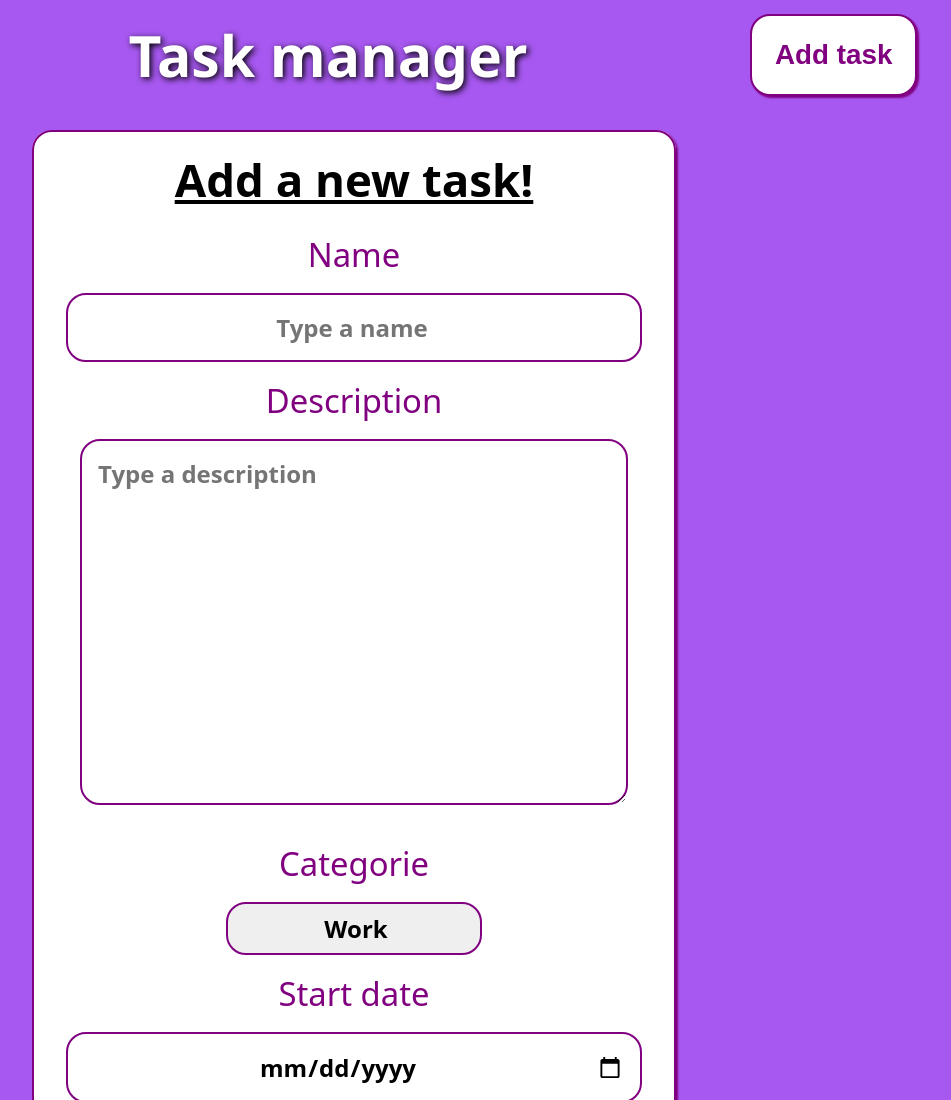
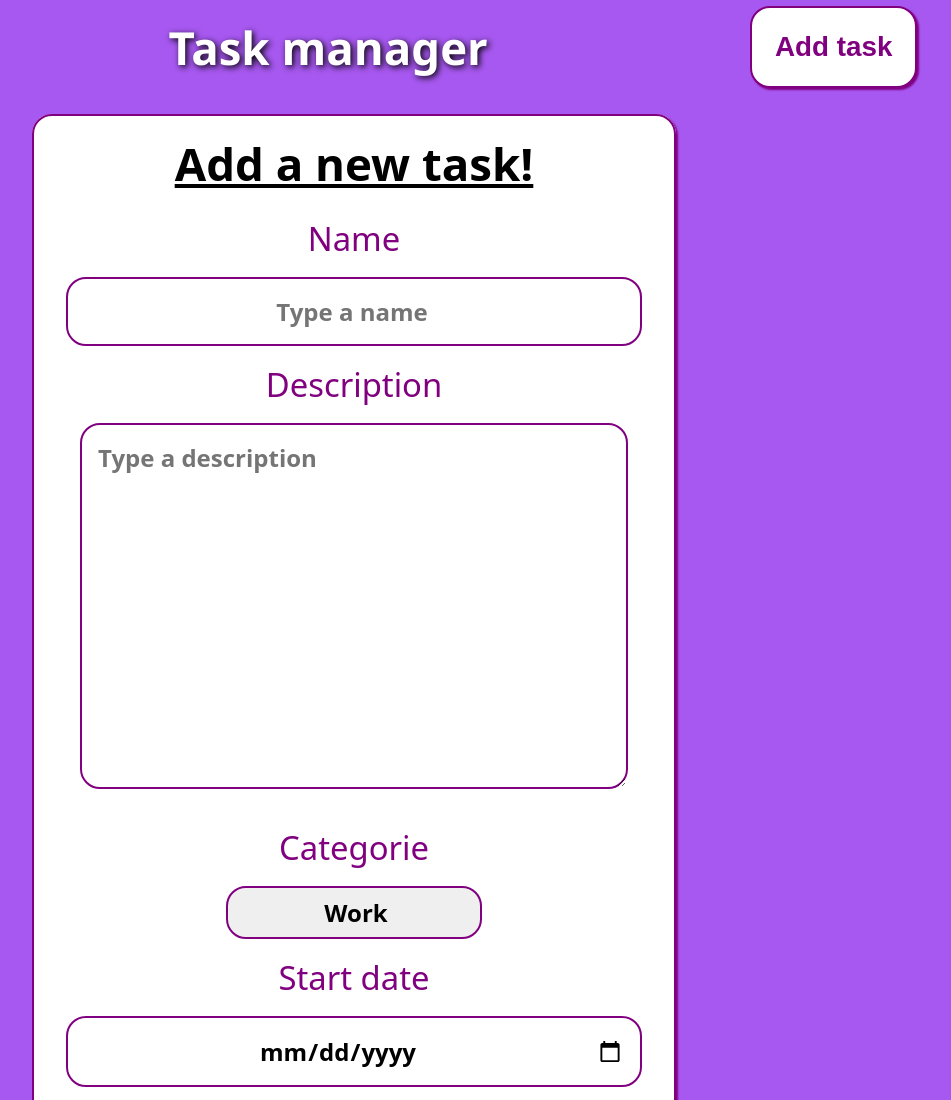
Before and after one commit to MPenunuri/taskManager, a plain HTML site: page index.html in a window 1280 px wide. Shown: the top 1100 px of the page, without its empty margins (286-1237 px from the left). Drawn offline with Linux system fonts and the light colour scheme; a web font is replaced by a local one.

Commit message:
Add style to h1

```diff
--- a/style.css
+++ b/style.css
@@ -39,7 +39,7 @@ h1{
     color: white;
     display: block;
     font-weight: 600;
-    font-size: calc(25px + 2.5vw);
+    font-size: calc(20px + 2vw);
     text-align: center;
     text-shadow: 2px 2px 6px var(--alternate-color);
     padding: 1rem;
```
